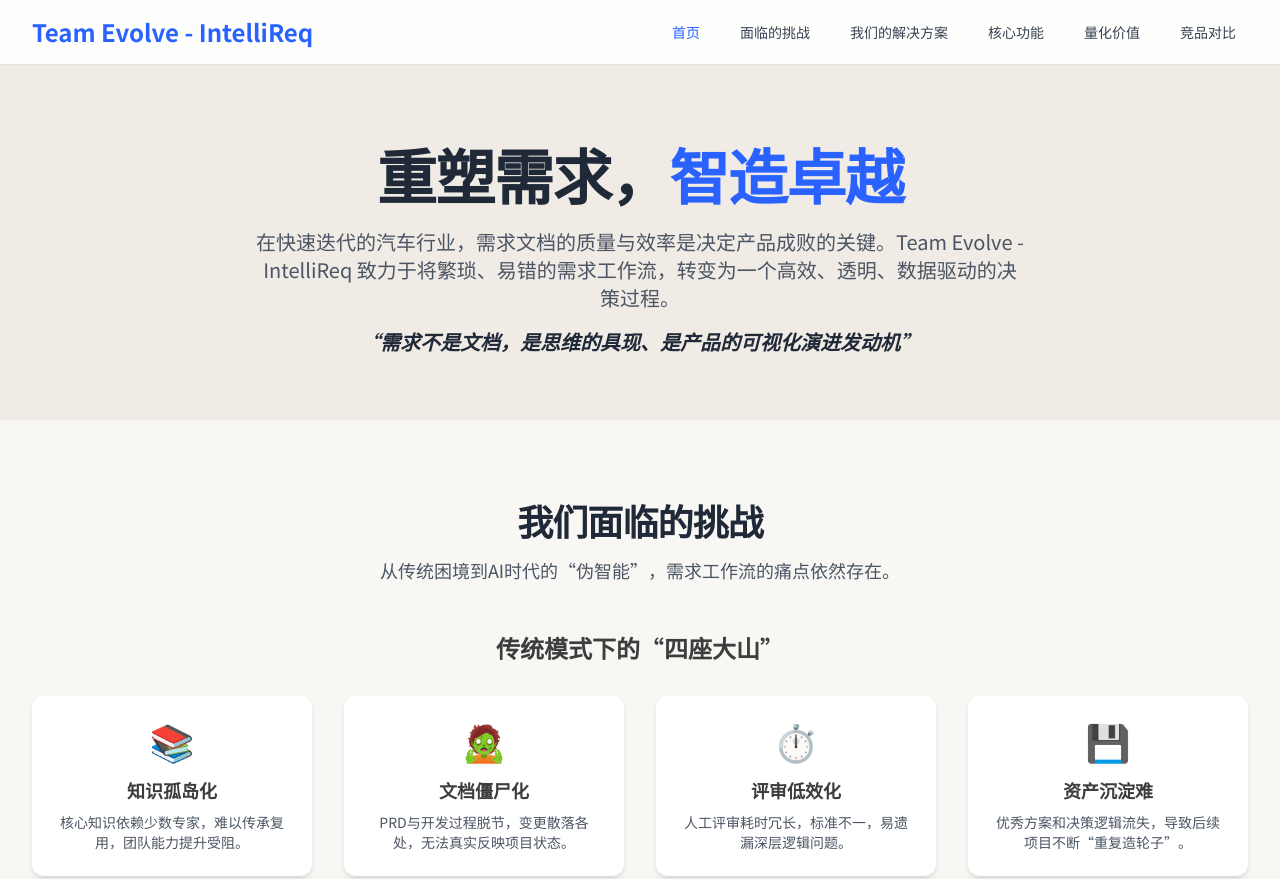
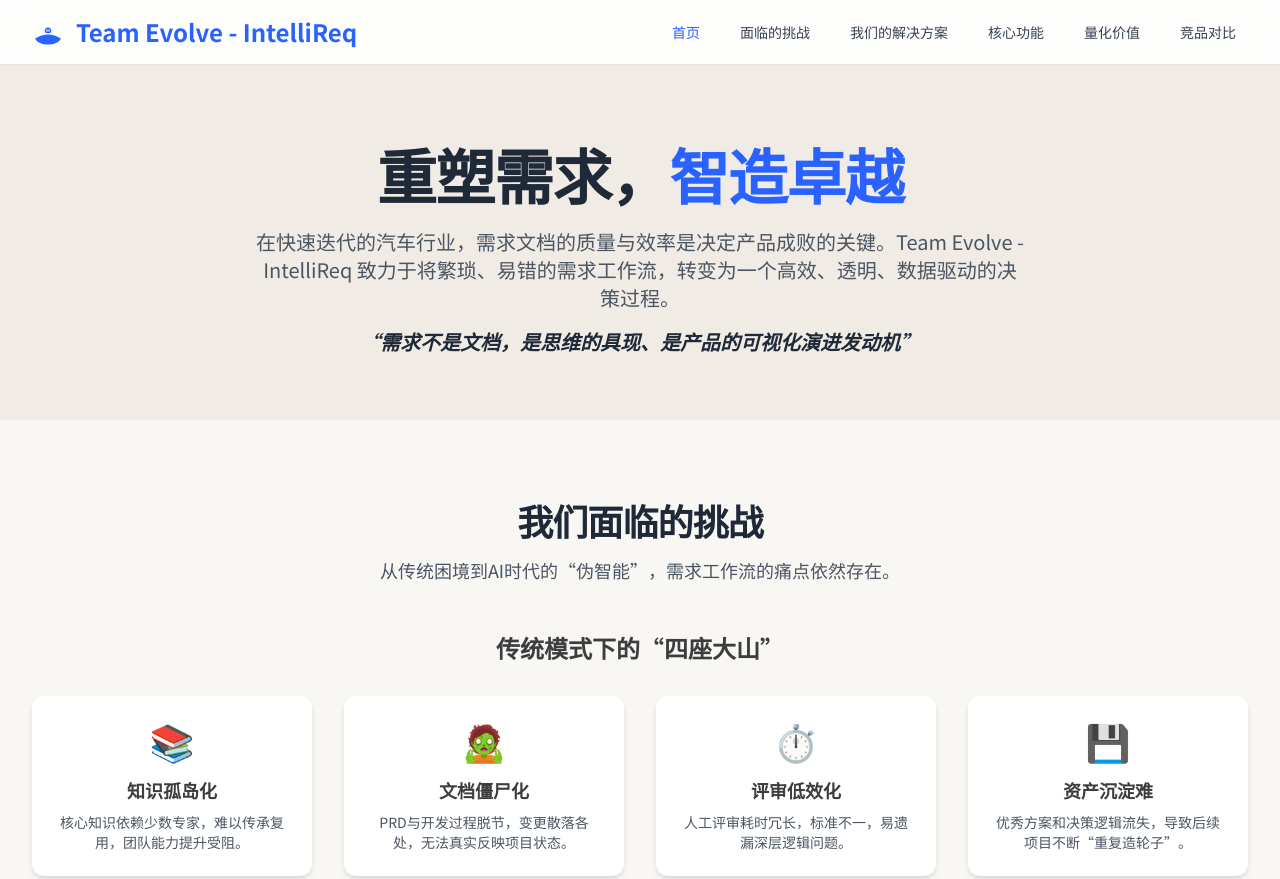
Before and after one commit to team-evolving/team-evolving.github.io, a plain HTML site: page TeamEvolve-intelliReq-offical-web.html in a window 1280 px wide. Shown: the top 879 px of the page. Drawn offline with nearby package versions, Linux system fonts and the light colour scheme.

Commit message:
add logi

```diff
--- a/TeamEvolve-intelliReq-offical-web.html
+++ b/TeamEvolve-intelliReq-offical-web.html
@@ -58,7 +58,14 @@
         <div class="container mx-auto px-4 sm:px-6 lg:px-8">
             <div class="flex items-center justify-between h-16">
                 <div class="flex-shrink-0">
-                    <a href="#home" class="text-xl md:text-2xl font-bold" style="color: #2962FF;">Team Evolve - IntelliReq</a>
+                    <a href="#home" class="flex items-center">
+                        <svg class="w-8 h-8 mr-3" viewBox="0 0 100 100" fill="none" xmlns="http://www.w3.org/2000/svg">
+                            <path d="M10 70 C 20 95, 80 95, 90 70 Q 50 45, 10 70 Z" fill="#2962FF"/>
+                            <path d="M30 55 C 30 30, 70 30, 70 55 Z" fill="#eef2ff"/>
+                            <path d="M50 38 C 45 38, 42 42, 42 47 C 42 52, 45 52, 50 52 M50 38 C 55 38, 58 42, 58 47 C 58 52, 55 52, 50 52 M50 38 L 50 52" stroke="#2962FF" stroke-width="4" stroke-linecap="round" stroke-linejoin="round"/>
+                        </svg>
+                        <span class="text-xl md:text-2xl font-bold" style="color: #2962FF;">Team Evolve - IntelliReq</span>
+                    </a>
                 </div>
                 <nav class="hidden md:block">
                     <div class="ml-10 flex items-baseline space-x-4">
```
